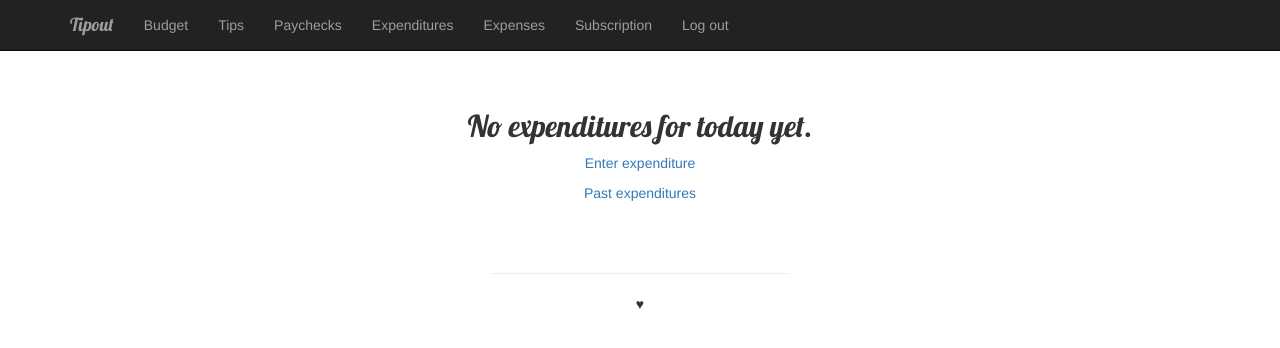
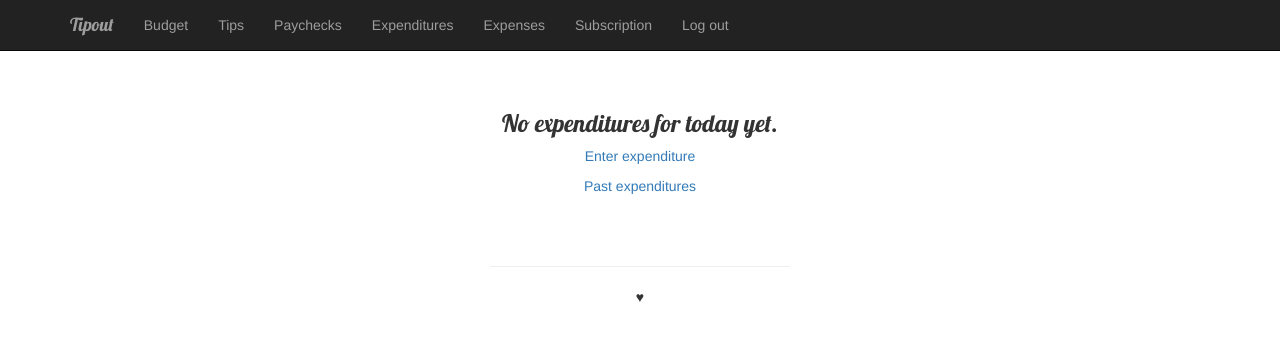
Before and after one commit to lawsonpd/tipout, a Django app: page /expenditures/ in a window 1280 px wide. Shown: the top 348 px of the page. Run offline with Django 3.2, Linux system fonts and the light colour scheme; a user stored in the database is signed in; data comes from the database, SQL or seed files in the repository; tables that the repository leaves empty hold one stand-in row (values such as "Sample post"); parts of the project's set-up code (start-up, migrations or seed data) failed here and were passed over; some libraries are stand-ins or nearby versions.

Commit message:
Change font size for 'no expenditures yet' in expenditures.html.

```diff
--- a/tipout/templates/expenditures.html
+++ b/tipout/templates/expenditures.html
@@ -18,7 +18,7 @@
     {% endfor %}
 
 {% else %}
-  <h2 style="font-family: 'Lobster', cursive">No expenditures for today yet.</h2>
+  <h3 style="font-family: 'Lobster', cursive">No expenditures for today yet.</h3>
 {% endif %}
 
 <p><a href="/enter-expenditure/">Enter expenditure</a></p>
```
